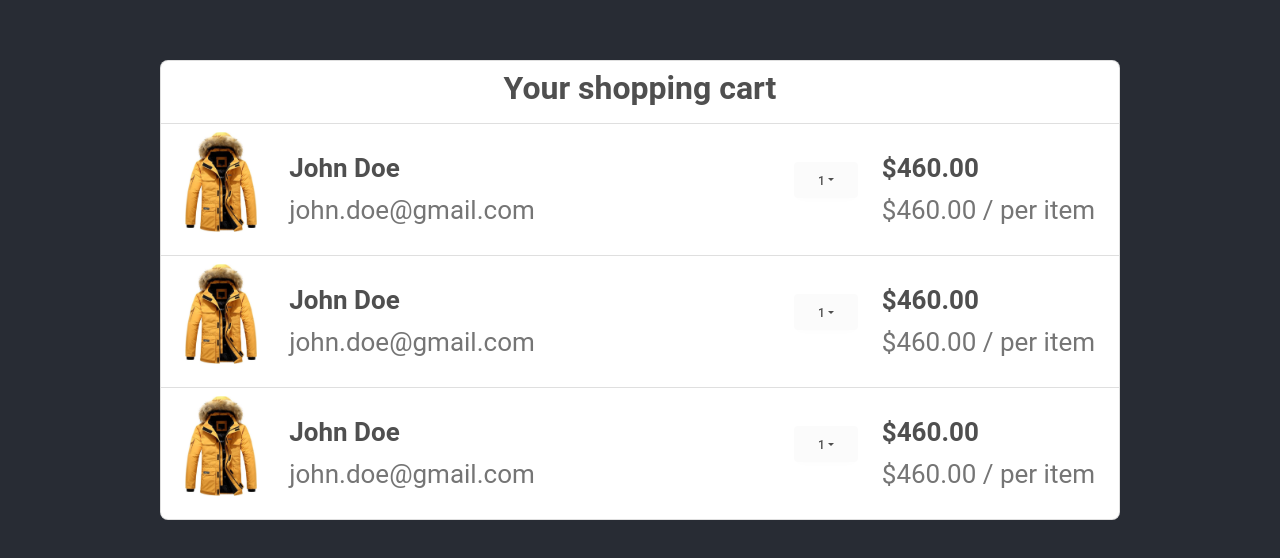
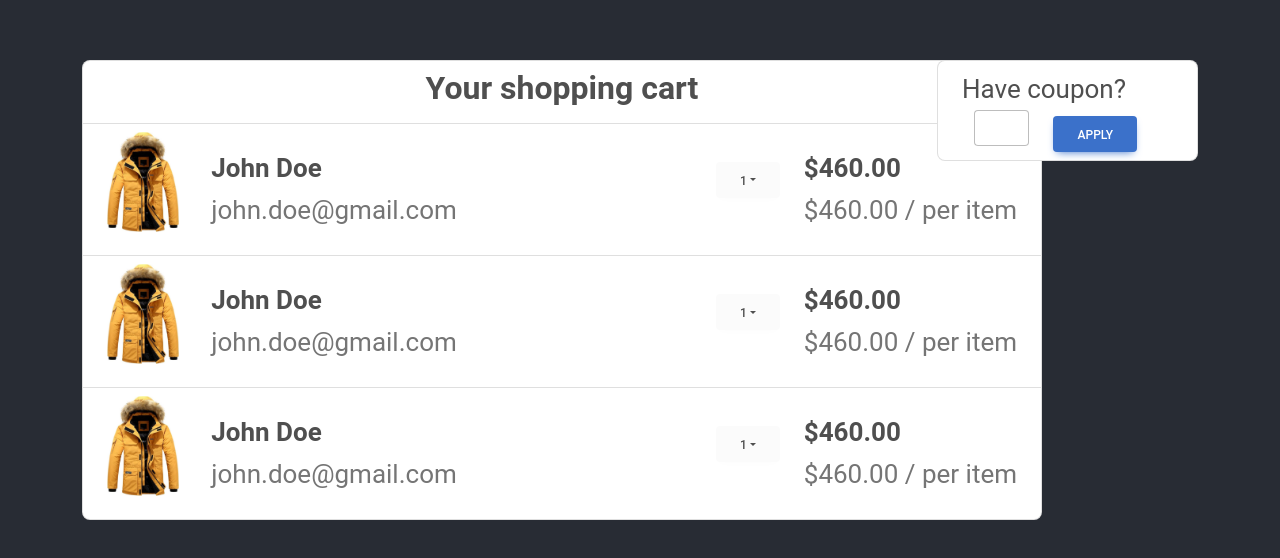
Before and after one commit to Waad-Raggam/shopping-cart, a React (Create React App) app: page / in a window 1280 px wide. Shown: the part 110-668 px from the top of the page. Built offline with nearby package versions, Linux system fonts and the light colour scheme.

Commit message:
Add promo code component

```diff
--- a/package.json
+++ b/package.json
@@ -3,12 +3,17 @@
   "version": "0.1.0",
   "private": true,
   "dependencies": {
+    "@emotion/react": "^11.13.0",
+    "@emotion/styled": "^11.13.0",
+    "@mui/icons-material": "^5.16.4",
+    "@mui/material": "^5.16.4",
     "@testing-library/jest-dom": "^5.17.0",
     "@testing-library/react": "^13.4.0",
     "@testing-library/user-event": "^13.5.0",
     "bootstrap": "^5.3.3",
     "bootstrap-icons": "^1.11.3",
     "mdb-react-ui-kit": "^8.0.0",
+    "mui": "^0.0.1",
     "react": "^18.3.1",
     "react-dom": "^18.3.1",
     "react-scripts": "5.0.1",
--- a/src/App.js
+++ b/src/App.js
@@ -2,6 +2,7 @@ import logo from './logo.svg';
 import './App.css';
 import React from 'react';
 import CartTable from "./components/CartTable";
+import PromoCode from "./components/PromoCode";
 
 
 function App() {
@@ -9,7 +10,16 @@ function App() {
     <div className="App">
 
       <main className="App-header">
-        <CartTable></CartTable>
+        <div class="container">
+          <div class="row">
+            <div class="col-9">
+              <CartTable></CartTable>
+            </div>
+            <div class="col">
+              <PromoCode/>
+            </div>
+          </div>
+        </div>
       </main>
     </div>
   );
--- /dev/null
+++ b/src/components/PromoCode.jsx
@@ -0,0 +1,30 @@
+import React from 'react';
+import { MDBListGroup, MDBListGroupItem, MDBInput, MDBBadge, MDBDropdown, MDBDropdownToggle, MDBDropdownMenu, MDBDropdownItem } from 'mdb-react-ui-kit';
+import 'mdb-react-ui-kit/dist/css/mdb.min.css';
+
+const PromoCode = () => {
+    return (
+        <>
+            <MDBListGroup >
+                <MDBListGroupItem >
+                    <div class="container">
+                        <div class="row">
+                            Have coupon?
+                            <div className="row">
+                                <div className="col">
+                                    <MDBInput type="text" >
+                                    </MDBInput>
+                                </div>
+                                <div className="col">
+                                    <button type="button" class="btn btn-primary">Apply</button>
+                                </div>
+                            </div>
+                        </div>
+                    </div>
+                </MDBListGroupItem>
+            </MDBListGroup>
+        </>
+    );
+};
+
+export default PromoCode;
```
Also changed, not shown: 1 other file (tests, documents, lock files or other folders).
